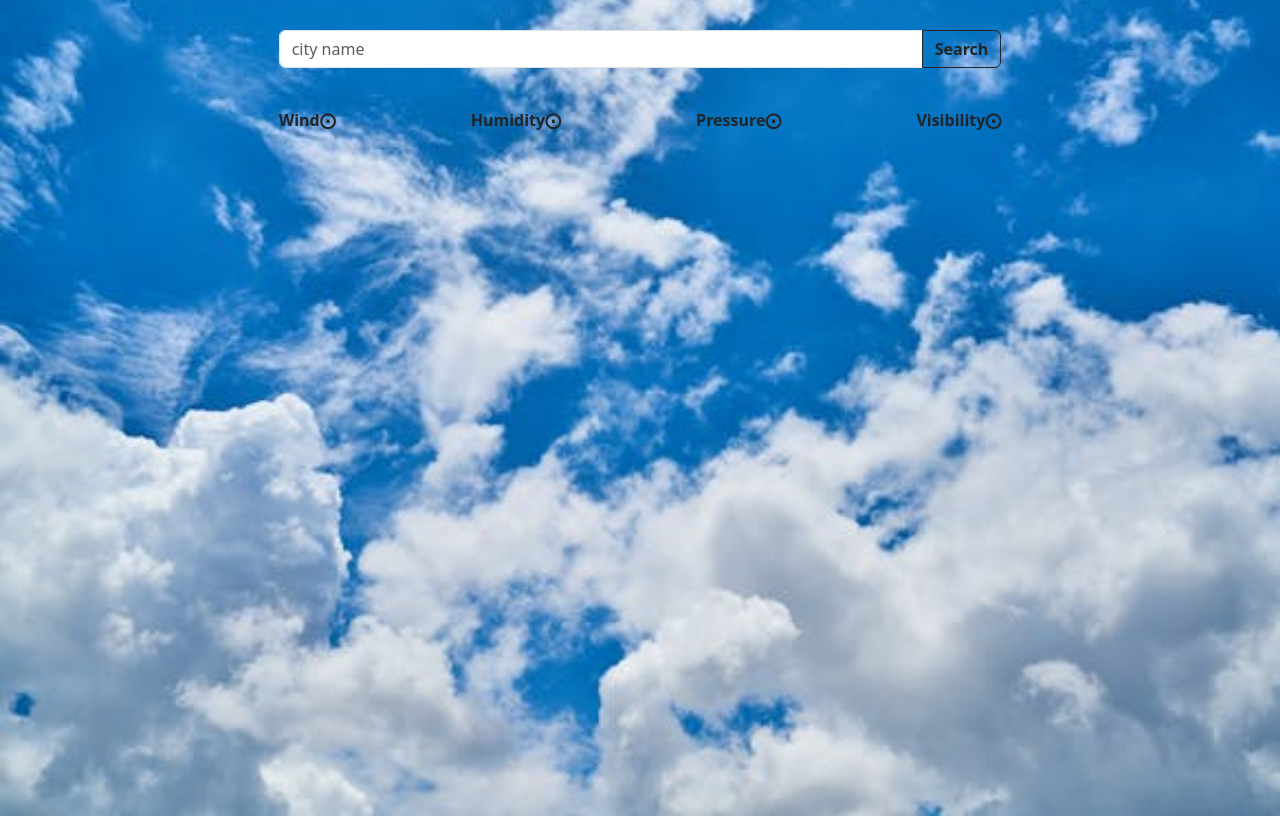
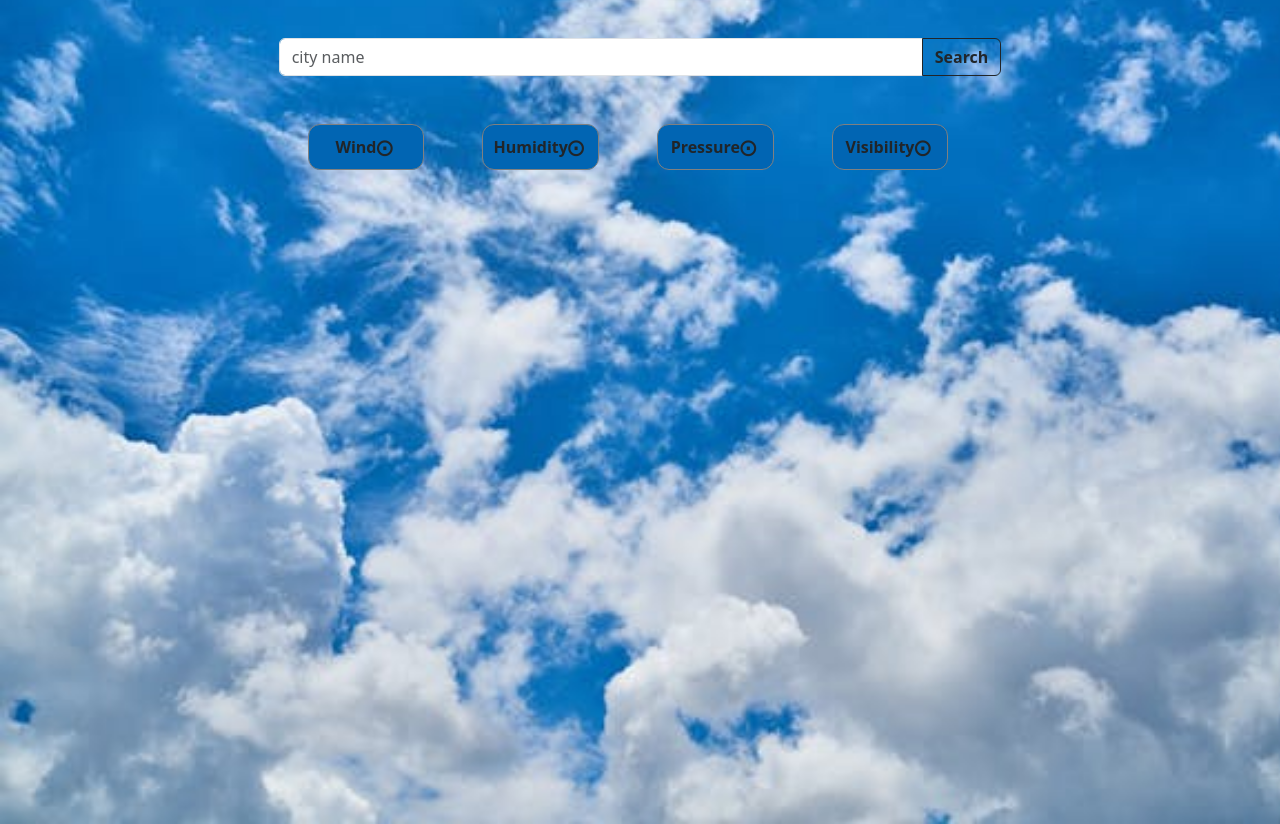
Before and after one commit to decent190/weather-app, a plain HTML site: page index.html in a window 1280 px wide. Shown: the part 64-888 px from the top of the page. Drawn offline with nearby package versions, Linux system fonts and the light colour scheme.

Commit message:
first commit

```diff
--- a/index.html
+++ b/index.html
@@ -11,7 +11,7 @@
 <body >
     <div class="container-fluid col-lg-7 col-md-7 col-11">
        <div class="text-center">
-        <h2 class="text-decoration-underline">WEATHER APP</h2>
+        <h2 class="text-decoration-underline mt-2">WEATHER APP</h2>
        </div>
         <div class="flex1 mt-3 gap-5 ">
             <h1 id="userCity" class="city"></h1>
@@ -25,20 +25,20 @@
         <p id="temp" class="text-center"></p>
         <p id="condition" class="text-center"></p>
 
-        <div class="flex2 mb-5 pt-4">
-            <div>
+        <div class="flex2 mb-5 pt-4 container-fluid row ">
+            <div class="wind  mx-auto col-lg-2 col-md-3 col-sm-6 mt-2 ps-2">
                 <div class="text-dark">Wind⨀</div>
                 <div id="wind"></div>
             </div>
-            <div>
+            <div class="wind  mx-auto col-lg-2 col-md-3 col-sm-6  mt-2 ps-2">
                 <div class="text-dark">Humidity⨀</div>
                 <div id="humidity"></div>
             </div>
-            <div>
+            <div class="wind  mx-auto col-lg-2 col-md-3 col-sm-6  mt-2 ps-2">
                 <div class="text-dark" >Pressure⨀</div>
                 <div id="pressure"></div>
             </div>
-            <div>
+            <div class="wind  mx-auto col-lg-2 col-md-3 col-sm-6  mt-2 ps-2">
                 <div class="text-dark">Visibility⨀</div>
                 <div id="visibility"></div>
             </div>
--- a/script.js
+++ b/script.js
@@ -14,13 +14,13 @@ const checkWhether=async()=>{
 
 
     temp.innerHTML=`<span style="color:black; font-size:20px;">  Temp:</span>${Math.round(convertedResponse.main.temp)}℃ <br> <span style="color:black; font-size:20px;">${okay}, ${dat} </span>`
-    // show.innerHTML = `<img id="img1" class="text-center" src="${convertedResponse.weather.icon}" />`
-    wind.innerHTML=`${myWind} km/h`
-    humidity.innerHTML=`${convertedResponse.main.humidity}%`
-    pressure.innerHTML=`${convertedResponse.main.pressure} mb`
-    visibility.innerHTML=`${convertedResponse.visibility}`
+    show.innerHTML = `<img id="img1" class="text-center" src="${convertedResponse.weather[0].icon}" />`
+    wind.innerHTML=` <span style="color:white; ">${myWind} km/h`
+    humidity.innerHTML=` <span style="color:white; ">${convertedResponse.main.humidity}%`
+    pressure.innerHTML=` <span style="color:white; "> ${convertedResponse.main.pressure} mb`
+    visibility.innerHTML=` <span style="color:white; ">${convertedResponse.visibility}`
     userCity.innerHTML=`<span style="color:black;">  location:</span>${convertedResponse.name}`
-    condition.innerHTML=`${convertedResponse.weather[0].main}`
+    // condition.innerHTML=`${convertedResponse.weather[0].main}`
 }
 let okay = new Date().toLocaleTimeString()
 let dat= new Date().toLocaleDateString()
--- a/style.css
+++ b/style.css
@@ -44,7 +44,18 @@ body{
     display: flex;
     justify-content: space-between;
     /* gap: 50px; */
-    color: whitesmoke;
-    margin-top: 0px;
     font-weight: 900;
 }
+.wind{
+    border-radius: 12px;
+    border: solid gray 1px;
+    height: auto;
+    width: auto;
+    box-shadow: inset;
+    padding: 10px  6px 10px 6px;
+    background-color: #0165B3;
+    justify-content: center;
+    text-align: center;
+    /* margin-left: -5px !important; */
+
+}
```
